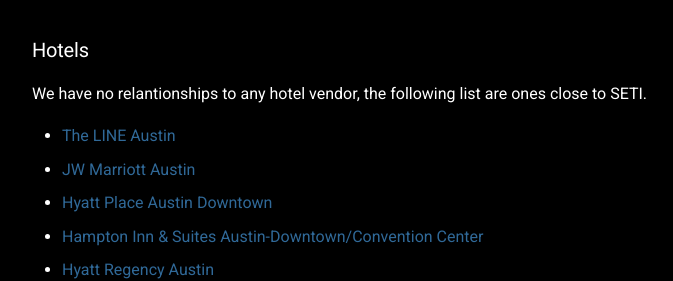
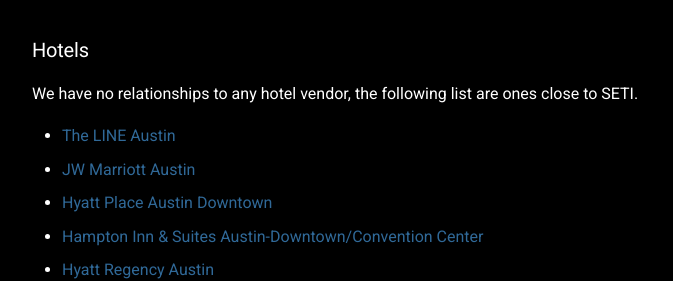
Before and after one commit to LM-SAL/iris_muse_team_meeting, an MkDocs documentation site: the page built from docs/useful_info.md, in a window 1280 px wide and 900 px high, scrolled down 625 px, cut to the strip 328-609 px from the top of the window. Shown: the whole strip, without its empty margins (264-937 px from the left). Built offline with MkDocs 1.6.1 and Material for MkDocs 9.7.7, drawn with Linux system fonts in a browser that asks for light colours.

```diff
--- a/docs/useful_info.md
+++ b/docs/useful_info.md
@@ -12,13 +12,14 @@ Please fill in:
 
 The Joint MUSE/IRIS science team meeting is being held at the [SETI Institute's main office](https://www.seti.org/) in Mountain View, California, USA:
 
+
 ### Map
 
 <iframe src="https://www.google.com/maps/embed?pb=!1m18!1m12!1m3!1d3170.083339471682!2d-122.05298182226575!3d37.38786133435045!2m3!1f0!2f0!3f0!3m2!1i1024!2i768!4f13.1!3m3!1m2!1s0x808fb6e2997b9de1%3A0x4adaa567123ea049!2sSETI%20Institute!5e0!3m2!1sen!2sus!4v1745975057227!5m2!1sen!2sus" width="600" height="450" style="border:0;" allowfullscreen="" loading="lazy" referrerpolicy="no-referrer-when-downgrade"></iframe>
 
 ### Hotels
 
-We have no relantionships to any hotel vendor, the following list are ones close to SETI.
+We have no relationships to any hotel vendor, the following list are ones close to SETI.
 
 * [The LINE Austin](https://www.google.com/maps/place/The+LINE+Austin/@30.2630889,-97.7439384,15z/data=!4m5!3m4!1s0x0:0xd99fe123ed3d5847!8m2!3d30.2630889!4d-97.7439384)
 * [JW Marriott Austin](https://www.google.com/maps/place/JW+Marriott+Austin/@30.2643038,-97.7513822,16z/data=!4m8!1m2!2m1!1shotel!3m4!1s0x0:0xa19d489a128bb96d!8m2!3d30.2645092!4d-97.7434704)
```
Also changed, not shown: .pre-commit-config.yaml (+6 -5 lines), docs/assets/images/cover_image.png (deleted), 1 other file.
